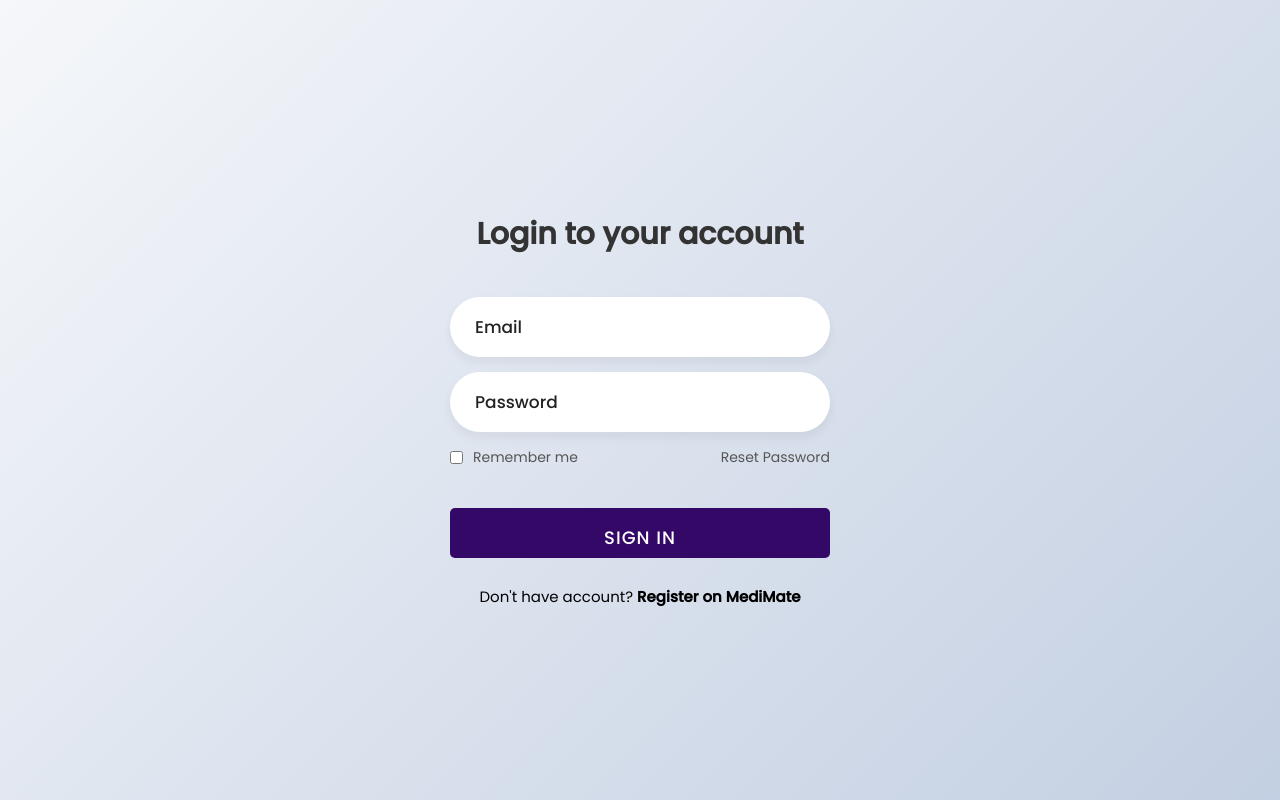
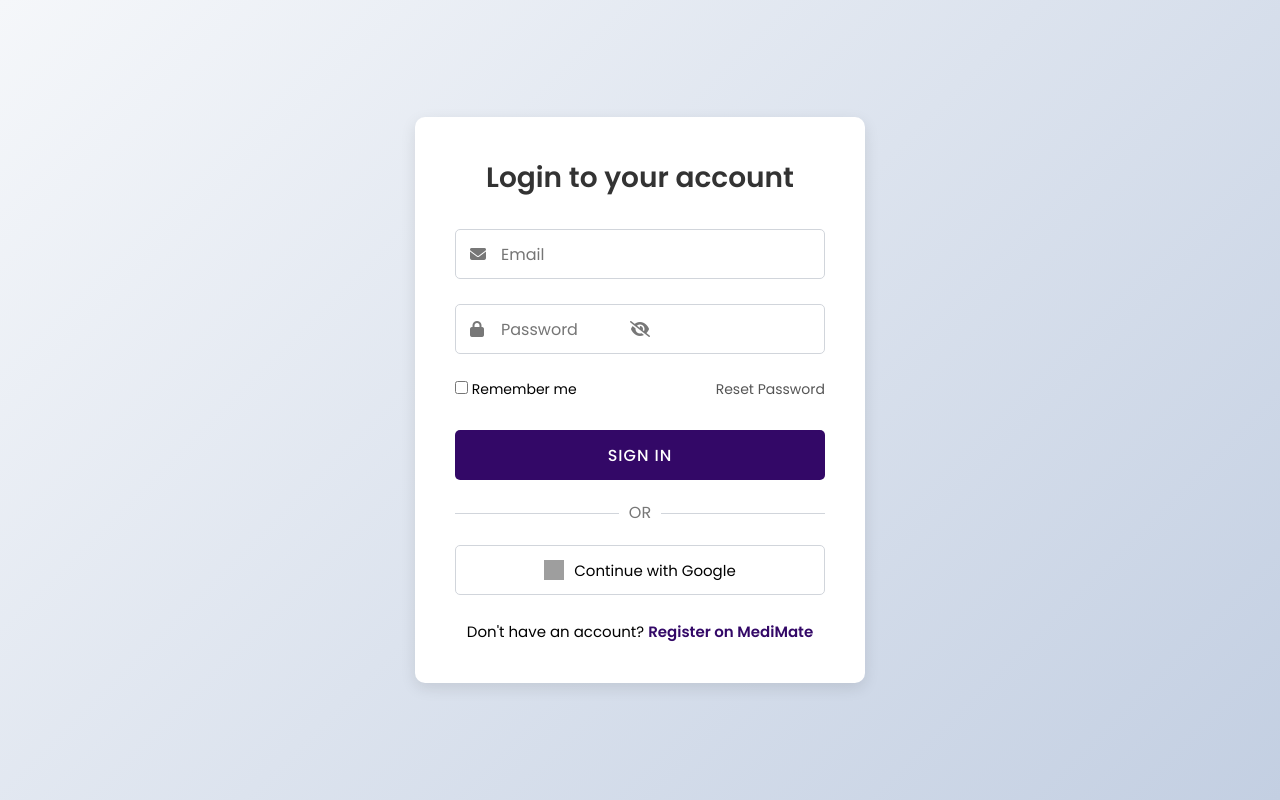
Before and after one commit to paullyy8/medimate, a plain HTML site: page frontend/login.html in a window 1280 px wide. Drawn offline with Linux system fonts and the light colour scheme; grey boxes are pictures that could not be loaded.

Commit message:
enhanced the ui of login form

```diff
--- a/frontend/css/login.css
+++ b/frontend/css/login.css
@@ -1,136 +1,195 @@
-@import url('https://fonts.googleapis.com/css2?family=Poppins:wght@400;500&display=swap');
+/* Google Fonts */
+@import url('https://fonts.googleapis.com/css2?family=Poppins:wght@400;500;600;700&display=swap');
 
-*{
+/* Variables */
+:root {
+    --primary: #330867;
+    --secondary: #1a0633;
+    --input-border: #d1d5db;
+    --text-color: #333;
+    --light-gray: #f5f7fa;
+    --shadow: 0 5px 15px rgba(0, 0, 0, 0.1);
+}
+
+/* Base Styles */
+* {
     margin: 0;
     padding: 0;
     box-sizing: border-box;
-    font-family: 'Poppins',sans-serif;
+    font-family: 'Poppins', sans-serif;
 }
 
-body{
+body {
     display: flex;
     justify-content: center;
     align-items: center;
     min-height: 100vh;
-    background: linear-gradient(135deg, #f5f7fa 0%, #c3cfe2 100%);
+    background: linear-gradient(135deg, var(--light-gray) 0%, #c3cfe2 100%);
 }
 
-.login-box{
-    display: flex;
-    justify-content: center;
-    flex-direction: column;
-    width: 440px;
-    height: 480px;
-    padding: 30px;
+/* Login Box */
+.login-box {
+    width: 450px;
+    background: #fff;
+    padding: 40px;
+    border-radius: 10px;
+    box-shadow: var(--shadow);
+    text-align: center;
 }
 
-.login-header{
-    text-align: center;
-    margin: 20px 0 40px 0;
+.login-header {
+    margin-bottom: 30px;
 }
 
-.login-header header{
-    color: #333;
-    font-size: 30px;
+.login-header header {
+    font-size: 28px;
     font-weight: 600;
+    color: var(--text-color);
 }
 
-.input-box .input-field{
-    width: 100%;
-    height: 60px;
-    font-size: 17px;
-    padding: 0 25px;
-    margin-bottom: 15px;
-    border-radius: 30px;
-    border: none;
-    box-shadow: 0px 5px 10px 1px rgba(0,0,0, 0.05);
-    outline: none;
-    transition: .3s;
+/* Input Fields */
+.input-box {
+    position: relative;
+    margin-bottom: 25px;
 }
 
-::placeholder{
-    font-weight: 500;
-    color: #222;
+.input-field {
+    width: 100%;
+    height: 50px;
+    padding: 0 15px 0 45px;
+    border: 1px solid var(--input-border);
+    border-radius: 5px;
+    font-size: 16px;
+    transition: all 0.3s ease;
 }
 
-.input-field:focus{
-    width: 105%;
+.input-field:focus {
+    border-color: var(--primary);
+    box-shadow: 0 0 5px rgba(51, 8, 103, 0.3);
+    outline: none;
 }
 
-.forgot{
+.input-box i {
+    position: absolute;
+    top: 50%;
+    left: 15px;
+    transform: translateY(-50%);
+    color: #777;
+}
+
+.toggle-password {
+    right: 15px;
+    left: auto;
+    cursor: pointer;
+}
+
+/* Forgot Section */
+.forgot {
     display: flex;
     justify-content: space-between;
-    margin-bottom: 40px;
+    margin: 20px 0 30px;
+    font-size: 14px;
 }
 
-section{
-    display: flex;
-    align-items: center;
-    font-size: 14px;
+.forgot a {
     color: #555;
-}
-
-#check{
-    margin-right: 10px;
-}
-
-a{
     text-decoration: none;
 }
 
-a:hover{
+.forgot a:hover {
+    text-decoration: underline;
+    color: var(--primary);
+}
+
+/* Buttons */
+.submit-btn {
+    width: 100%;
+    height: 50px;
+    background: var(--primary);
+    border: none;
+    border-radius: 5px;
+    color: #fff;
+    font-size: 16px;
+    font-weight: 500;
+    letter-spacing: 1px;
+    text-transform: uppercase;
+    cursor: pointer;
+    transition: all 0.3s ease;
+}
+
+.submit-btn:hover {
+    background: var(--secondary);
+    transform: translateY(-2px);
+}
+
+.or-divider {
+    margin: 20px 0;
+    position: relative;
+}
+
+.or-divider span {
+    padding: 0 10px;
+    background: #fff;
+    position: relative;
+    z-index: 1;
+    color: #777;
+}
+
+.or-divider::before {
+    content: "";
+    position: absolute;
+    top: 50%;
+    left: 0;
+    right: 0;
+    height: 1px;
+    background: var(--input-border);
+    z-index: 0;
+}
+
+.google-btn {
+    width: 100%;
+    height: 50px;
+    border: 1px solid var(--input-border);
+    border-radius: 5px;
+    background: #fff;
+    display: flex;
+    align-items: center;
+    justify-content: center;
+    gap: 10px;
+    font-size: 15px;
+    cursor: pointer;
+    transition: all 0.3s ease;
+}
+
+.google-btn:hover {
+    background: #f8f9fa;
+}
+
+.google-btn img {
+    width: 20px;
+    height: 20px;
+}
+
+/* Sign Up Link */
+.sign-up-link {
+    margin-top: 25px;
+    font-size: 15px;
+}
+
+.sign-up-link a {
+    color: var(--primary);
+    font-weight: 600;
+    text-decoration: none;
+}
+
+.sign-up-link a:hover {
     text-decoration: underline;
 }
 
-section a{
-    color: #555;
+/* Responsive Design */
+@media (max-width: 768px) {
+    .login-box {
+        width: 90%;
+        padding: 30px 25px;
+    }
 }
-
-.input-submit{
-    position: relative;
-}
-
-/* ✅ Sign In Button with reduced height */
-.submit-btn {
-    width: 100%;
-    height: 50px; /* 👈 Changed from 65px to 50px */
-    border: none;
-    background: #330867;
-    border-radius: 5px;
-    color: #fff;
-    cursor: pointer;
-    font-size: 18px;
-    font-weight: 500;
-    letter-spacing: 1px;
-    text-transform: uppercase;
-    transition: 0.5s ease;
-}
-
-.submit-btn:hover {
-    background: #000;
-    transform: scale(1.03);
-}
-
-.input-submit label {
-    position: absolute;
-    top: 50%;
-    left: 50%;
-    transform: translate(-50%, -50%);
-    color: #fff;
-    font-size: 18px;
-    font-weight: 500;
-    letter-spacing: 1px;
-    pointer-events: none;
-    text-transform: uppercase;
-}
-
-.sign-up-link{
-    text-align: center;
-    font-size: 15px;
-    margin-top: 20px;
-}
-
-.sign-up-link a{
-    color: #000;
-    font-weight: 600;
-}
--- a/frontend/login.html
+++ b/frontend/login.html
@@ -4,8 +4,9 @@
     <meta charset="UTF-8">
     <meta http-equiv="X-UA-Compatible" content="IE=edge">
     <meta name="viewport" content="width=device-width, initial-scale=1.0">
-    <link rel="stylesheet" href="/frontend/css/login.css">
     <title>Login</title>
+    <link rel="stylesheet" href="css/login.css">
+    <link rel="stylesheet" href="https://cdnjs.cloudflare.com/ajax/libs/font-awesome/6.4.0/css/all.min.css">
 </head>
 <body>
     <div class="login-box">
@@ -13,10 +14,13 @@
             <header>Login to your account</header>
         </div>
         <div class="input-box">
-            <input type="text" class="input-field" placeholder="Email" autocomplete="off" required>
+            <i class="fas fa-envelope"></i>
+            <input type="email" class="input-field" placeholder="Email" autocomplete="off" required>
         </div>
         <div class="input-box">
+            <i class="fas fa-lock"></i>
             <input type="password" class="input-field" placeholder="Password" autocomplete="off" required>
+            <i class="fas fa-eye-slash toggle-password"></i>
         </div>
         <div class="forgot">
             <section>
@@ -27,13 +31,18 @@
                 <a href="#">Reset Password</a>
             </section>
         </div>
-        <div class="input-submit">
-            <button class="submit-btn" id="submit"></button>
-            <label for="submit">Sign In</label>
+        <button class="submit-btn">Sign In</button>
+        <div class="or-divider">
+            <span>OR</span>
         </div>
+        <button class="google-btn">
+            <img src="https://upload.wikimedia.org/wikipedia/commons/5/53/Google_%22G%22_Logo.svg" alt="Google Logo">
+            Continue with Google
+        </button>
         <div class="sign-up-link">
-            <p>Don't have account? <a href="#">Register on MediMate</a></p>
+            <p>Don't have an account? <a href="register.html">Register on MediMate</a></p>
         </div>
     </div>
+    <script src="js/login.js"></script>
 </body>
 </html>
```
